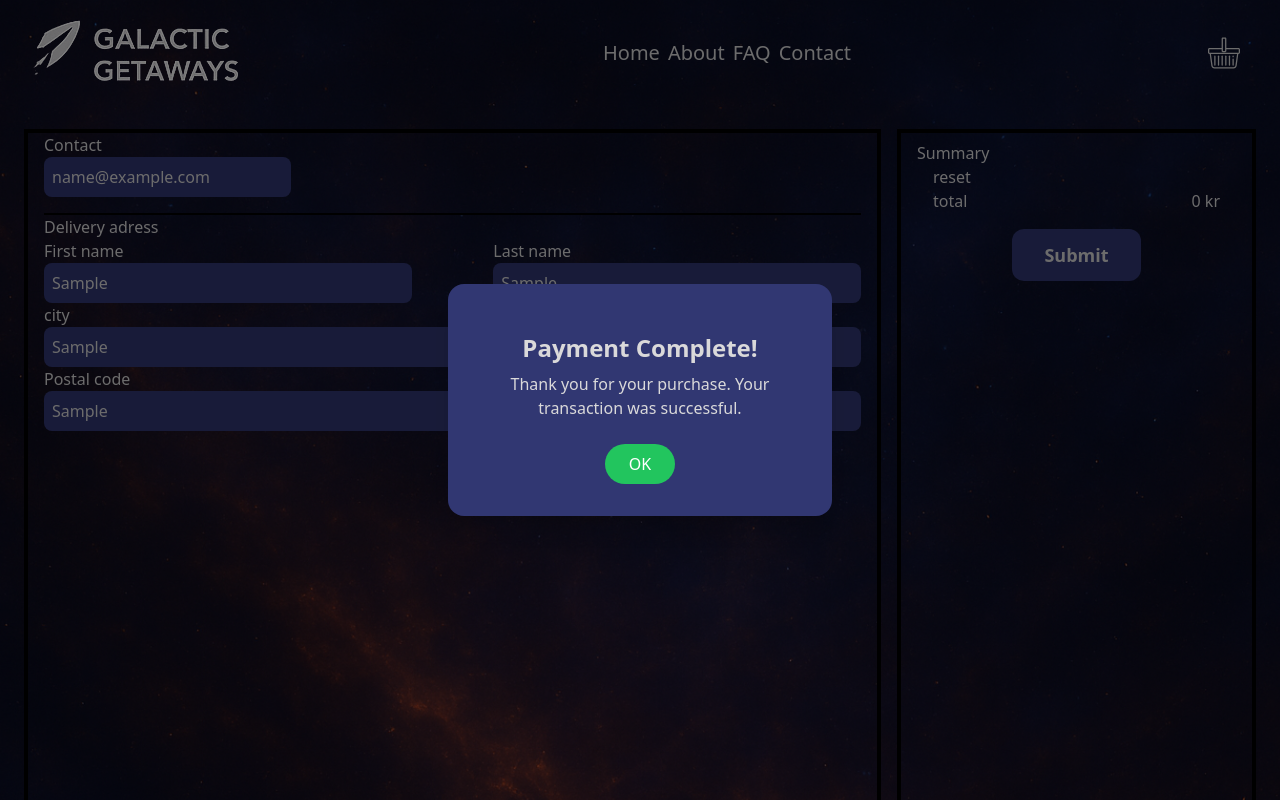
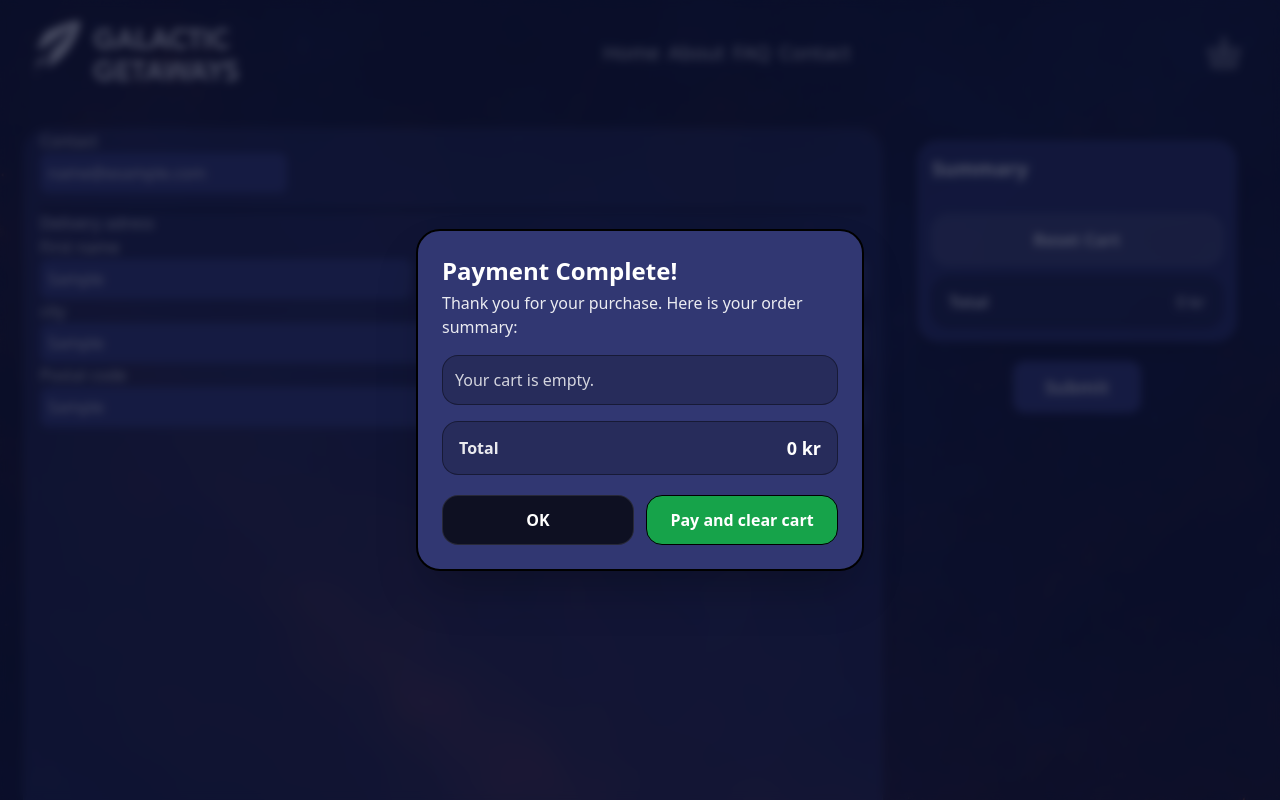
Before and after one commit to Kristoffer-L/examinerande-gruppuppgift-Vue, a Vue app: page /basket in a window 1280 px wide. Both pictures are taken after typing "name@example.com", "Sample", "Sample", "Sample", "Sample" into the empty fields and a click on the button "Submit". Shown: the top 800 px of the page. Built offline with nearby package versions, Linux system fonts and the light colour scheme.

Commit message:
korrigering av basket UI/Cartsummary/ bekräftelse modal

```diff
--- a/src/components/CartSummary.vue
+++ b/src/components/CartSummary.vue
@@ -1,6 +1,6 @@
 <script setup lang="ts">
 import { Users } from 'lucide-vue-next';
-import { Minus } from 'lucide-vue-next';
+import { Minus, Plus, Trash2 } from 'lucide-vue-next';
 import { useCartStore } from '../stores/cart';
 
 const cart = useCartStore();
@@ -11,14 +11,47 @@ function resolveImage(path: string) {
 </script>
 
 <template>
-  <div v-for="(item, index) in cart.items" :key="index">
+  <section
+    class="rounded-3xl border-2 border-black bg-[#313772]/70 backdrop-blur-md p-4 text-white shadow-lg"
+  >
+    <h2 class="text-xl font-bold mb-4">Summary</h2>
+    <div v-for="(item, index) in cart.items" :key="`${item.id}-${index}`" class="py-4">
       <div class="flex">
         <img :src="resolveImage(item.image)" :alt="item.title" class="h-auto w-[33%] rounded-lg" />
-      <div
-        @click="cart.removeItem(item.id)"
-        class="bg-black rounded-[28px] h-7 w-15 flex justify-center items-center ml-auto my-auto gap-5"
+
+        <div class="mt-3 flex items-center justify-between">
+          <div class="flex items-center gap-2">
+            <button
+              type="button"
+              @click="cart.removeOnePerson(index)"
+              class="h-9 w-9 rounded-xl bg-black/80 hover:bg-black flex items-center justify-center border border-black"
+              aria-label="Remove one person from booking"
+              title="Remove one person from booking"
             >
-        <Minus class="cursor-pointer text-red-500">-</Minus>
+              <Minus class="h-5 w-5 text-red-400" />
+            </button>
+
+            <button
+              type="button"
+              @click="cart.addOnePerson(index)"
+              class="h-9 w-9 rounded-xl bg-black/80 hover:bg-black flex items-center justify-center border border-black"
+              aria-label="Add a person"
+              title="Add a person"
+            >
+              <Plus class="h-5 w-5 text-green-300" />
+            </button>
+          </div>
+
+          <button
+            type="button"
+            @click="cart.removeItem(index)"
+            class="h-9 px-3 rounded-xl bg-red-600/90 hover:bg-red-600 flex items-center gap-2 border border-black"
+            aria-label="Remove booking from cart"
+            title="Remove booking from cart"
+          >
+            <Trash2 class="h-4 w-4" />
+            <span class="text-sm font-semibold">Remove</span>
+          </button>
         </div>
       </div>
       <h2 class="font-bold text-lg my-auto">{{ item.title }}</h2>
@@ -30,9 +63,18 @@ function resolveImage(path: string) {
         <span>price: {{ item.price }} kr</span>
       </div>
     </div>
-  <button @click="cart.clearCart()" class="mx-4">reset</button>
-  <div class="flex justify-between mx-4">
-    <p>total</p>
+    <button
+      type="button"
+      @click="cart.clearCart()"
+      class="mt-4 w-full rounded-2xl bg-white/10 hover:bg-white/15 border border-white/20 px-4 py-3 font-semibold tracking-wide shadow-sm active:scale-[0.98] transition"
+    >
+      Reset Cart
+    </button>
+    <div
+      class="mt-3 flex justify-between items-center rounded-2xl bg-black/30 border border-black px-4 py-3"
+    >
+      <p class="opacity-90 font-semibold">Total</p>
       <p>{{ cart.totalPrice }} kr</p>
     </div>
+  </section>
 </template>
--- a/src/components/ConfirmModal.vue
+++ b/src/components/ConfirmModal.vue
@@ -1,12 +1,17 @@
-<script setup>
-const props = defineProps({
-  modelValue: {
-    type: Boolean,
-    required: true,
-  },
-});
+<script setup lang="ts">
+import { useCartStore } from '../stores/cart';
 
-const emit = defineEmits(['update:modelValue']);
+defineProps<{ modelValue: boolean }>();
+
+const emit = defineEmits<{
+  (e: 'update:modelValue', value: boolean): void;
+}>();
+
+const cart = useCartStore();
+
+function resolveImage(path: string) {
+  return new URL(`../assets/${path}`, import.meta.url).href;
+}
 
 function closeModal() {
   emit('update:modelValue', false);
@@ -14,11 +19,77 @@ function closeModal() {
 </script>
 
 <template>
-  <div
-    v-if="modelValue"
-    class="fixed inset-0 flex items-center justify-center bg-black bg-opacity-50"
-  >
-    <div class="bg-[#313772] rounded-2xl shadow-xl p-8 w-96 text-center">
+  <div v-if="modelValue" class="fixed inset-0 z-50">
+    <div class="absolute inset-0 bg-[#0b102e]/70 backdrop-blur-sm" @click="closeModal"></div>
+
+    <div class="relative flex min-h-full items-center justify-center p-4">
+      <div
+        class="w-full max-w-md rounded-3xl border-2 border-black bg-[#313772] p-6 text-white shadow-2xl"
+      >
+        <h2 class="text-2xl font-bold mb-1">Payment Complete!</h2>
+        <p class="opacity-90 mb-4">Thank you for your purchase. Here is your order summary:</p>
+
+        <div class="rounded-2xl border border-black/40 bg-black/20 p-3 max-h-64 overflow-auto">
+          <div v-if="cart.items.length === 0" class="opacity-80">Your cart is empty.</div>
+
+          <div v-else class="divide-y divide-white/15">
+            <div
+              v-for="(item, index) in cart.items"
+              :key="`${item.id}-${index}`"
+              class="py-3 flex gap-3 items-center"
+            >
+              <img
+                :src="resolveImage(item.image)"
+                :alt="item.title"
+                class="h-12 w-16 rounded-xl object-cover border border-black/30"
+              />
+
+              <div class="min-w-0 flex-1">
+                <p class="font-semibold truncate">{{ item.title }}</p>
+                <p class="text-sm opacity-90">
+                  Persons: <span class="font-semibold">{{ item.participants }}</span>
+                </p>
+              </div>
+
+              <div class="text-right text-sm">
+                <p class="font-semibold">{{ item.price }} kr</p>
+              </div>
+            </div>
+          </div>
+        </div>
+
+        <div
+          class="mt-4 flex items-center justify-between rounded-2xl border border-black/40 bg-black/20 px-4 py-3"
+        >
+          <span class="opacity-90 font-semibold">Total</span>
+          <span class="text-lg font-bold">{{ cart.totalPrice }} kr</span>
+        </div>
+
+        <div class="mt-5 flex gap-3">
+          <button
+            type="button"
+            @click="closeModal"
+            class="flex-1 rounded-2xl bg-black/70 hover:bg-black border border-white/10 px-4 py-3 font-semibold transition active:scale-[0.98]"
+          >
+            OK
+          </button>
+          <button
+            type="button"
+            @click="
+              cart.clearCart();
+              closeModal();
+            "
+            class="flex-1 rounded-2xl bg-green-600 hover:bg-green-500 border border-black px-4 py-3 font-semibold transition active:scale-[0.98]"
+          >
+            Pay and clear cart
+          </button>
+        </div>
+      </div>
+    </div>
+  </div>
+</template>
+
+<!-- <div class="bg-[#313772] rounded-2xl shadow-xl p-8 w-96 text-center">
       <div class="flex justify-center mb-4"></div>
       <h2 class="text-2xl font-semibold mb-2">Payment Complete!</h2>
       <p class="mb-6">Thank you for your purchase. Your transaction was successful.</p>
@@ -28,6 +99,4 @@ function closeModal() {
       >
         OK
       </button>
-    </div>
-  </div>
-</template>
+    </div> -->
--- a/src/pages/Basket.vue
+++ b/src/pages/Basket.vue
@@ -30,7 +30,9 @@ const submitForm = () => {
 
 <template>
   <div class="min-h-screen flex gap-4">
-    <div class="border-4 border-black w-[100%]">
+    <div
+      class="w-[100%] rounded-3xl bg-[#313772]/40 backdrop-blur-md shadow-xl ring-1 ring-white/10"
+    >
       <div class="border-b-2 border-black mx-4 pb-4">
         <h2>Contact</h2>
         <input
@@ -80,8 +82,7 @@ const submitForm = () => {
         </div>
       </div>
     </div>
-    <div class="border-4 border-black w-[500px] px-4 py-2">
-      <h2>Summary</h2>
+    <div class="w-[500px] px-4 py-2">
       <CartSummary />
       <div class="flex justify-center">
         <button
--- a/src/stores/cart.ts
+++ b/src/stores/cart.ts
@@ -13,7 +13,8 @@ export const useCartStore = defineStore('cart', {
   }),
 
   getters: {
-    totalPrice: (state) => state.items.reduce((sum, item) => sum + item.price, 0),
+    totalPrice: (state) =>
+      state.items.reduce((sum, item) => sum + item.price * item.participants, 0),
     itemCount: (state) => state.items.length,
   },
 
@@ -25,10 +26,29 @@ export const useCartStore = defineStore('cart', {
       localStorage.setItem('exp', JSON.stringify(stored));
     },
 
-    removeItem(id: number) {
-      this.items = this.items.filter((i) => i.id !== id);
+    removeOnePerson(index: number) {
+      const item = this.items[index];
+      if (!item) return;
+
+      if (item.participants > 1) item.participants -= 1;
+      else this.items.splice(index, 1);
+
       localStorage.setItem('exp', JSON.stringify(this.items));
     },
+
+    addOnePerson(index: number) {
+      const item = this.items[index];
+      if (!item) return;
+
+      item.participants += 1;
+      localStorage.setItem('exp', JSON.stringify(this.items));
+    },
+
+    removeItem(index: number) {
+      this.items.splice(index, 1);
+      localStorage.setItem('exp', JSON.stringify(this.items));
+    },
+
     clearCart() {
       this.items = [];
       localStorage.removeItem('exp');
```
Also changed, not shown: 1 other file (tests, documents, lock files or other folders). Lines whose indentation alone changed are shown as unchanged.
